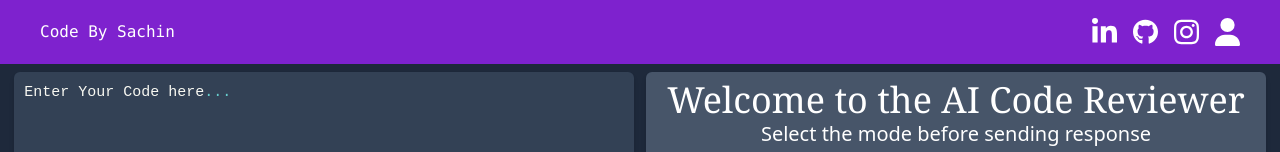
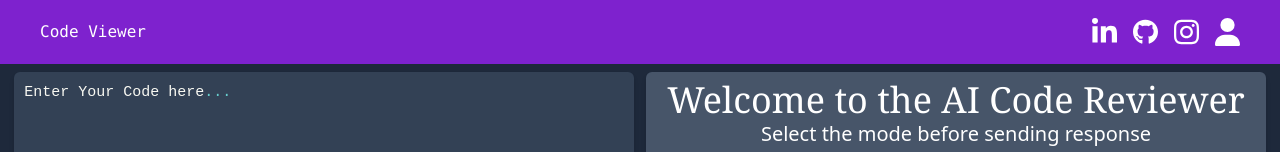
Before and after one commit to SRIKANTHLOMTE/CODE_REVIWVER, a Next.js app: page / in a window 1280 px wide. Shown: the top 152 px of the page. Built offline with nearby package versions, Linux system fonts and the light colour scheme.

Commit message:
Update navbar.js

```diff
--- a/app/component/navbar.js
+++ b/app/component/navbar.js
@@ -25,7 +25,7 @@ const component = () => {
   };
   return (
     <div className='h-[8vh] bg-purple-700 text-white flex items-center justify-between px-10'>
-      <p className='font-mono hover:cursor-pointer'>Code By Sachin</p>
+      <p className='font-mono hover:cursor-pointer'>Code Viewer</p>
       <div className='flex gap-4 '>
         <Image
         className='invert hover:scale-125 cursor-pointer duration-150'
```
